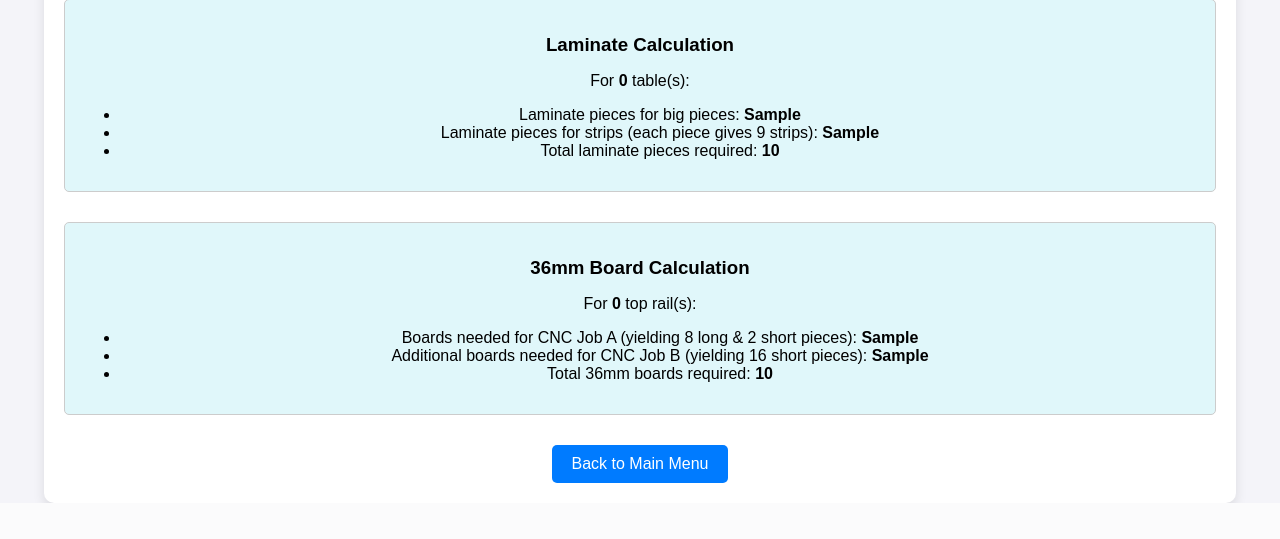
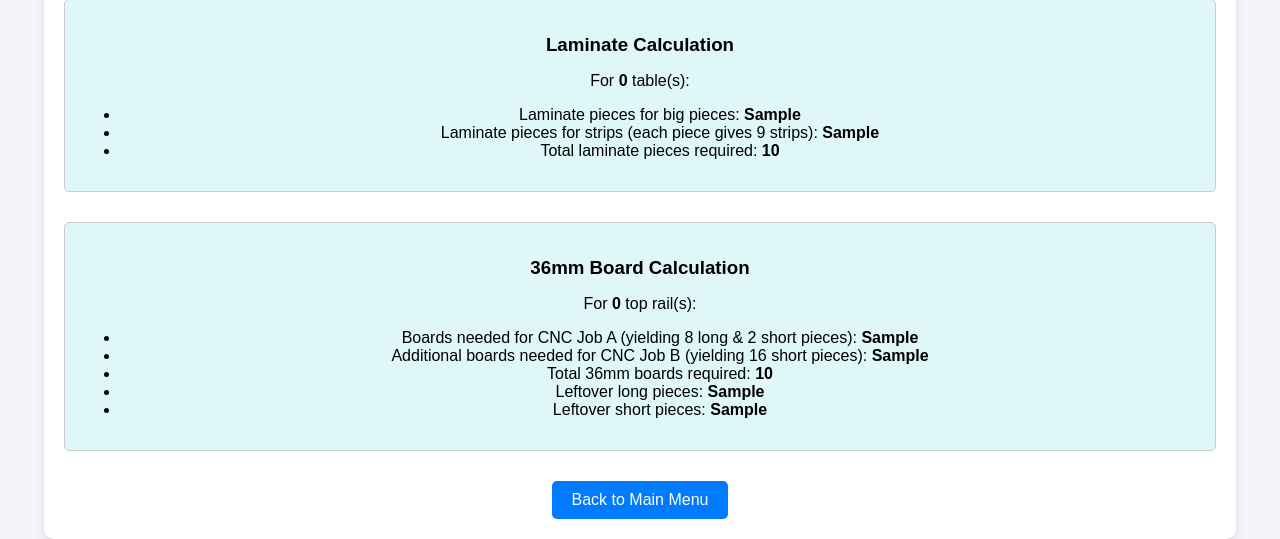
Before and after one commit to Bitcade1/Pooltracker, a Flask app: template templates/material_calculator.html in a window 1280 px wide. Shown: the part 633-1172 px from the top of the page. Before the commit the page ends 1136 px from the top, so only its background shows below. Run offline with Flask 3, Linux system fonts and the light colour scheme; the template is opened without the code that fills it: most values are stand-ins (such as "Sample title", 1, 10 or a date in 2020); some libraries are stand-ins or nearby versions.

Commit message:
Update material_calculator.html

```diff
--- a/templates/material_calculator.html
+++ b/templates/material_calculator.html
@@ -130,6 +130,8 @@
         <li>Boards needed for CNC Job A (yielding 8 long &amp; 2 short pieces): <strong>{{ boards_jobA }}</strong></li>
         <li>Additional boards needed for CNC Job B (yielding 16 short pieces): <strong>{{ boards_jobB }}</strong></li>
         <li>Total 36mm boards required: <strong>{{ board_total }}</strong></li>
+        <li>Leftover long pieces: <strong>{{ leftover_long }}</strong></li>
+        <li>Leftover short pieces: <strong>{{ leftover_short }}</strong></li>
       </ul>
     </div>
     {% endif %}
```
